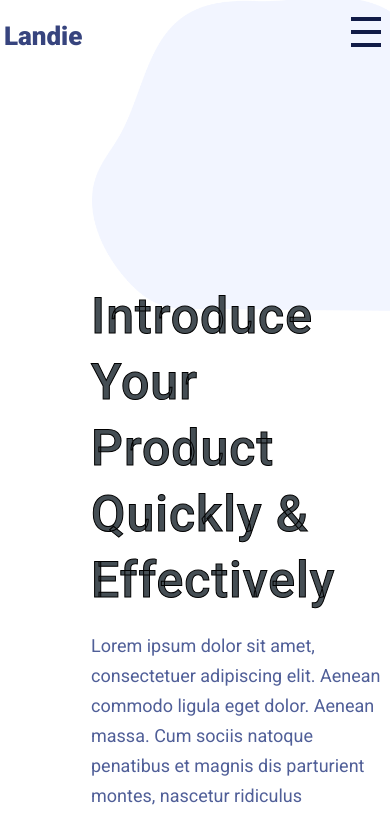
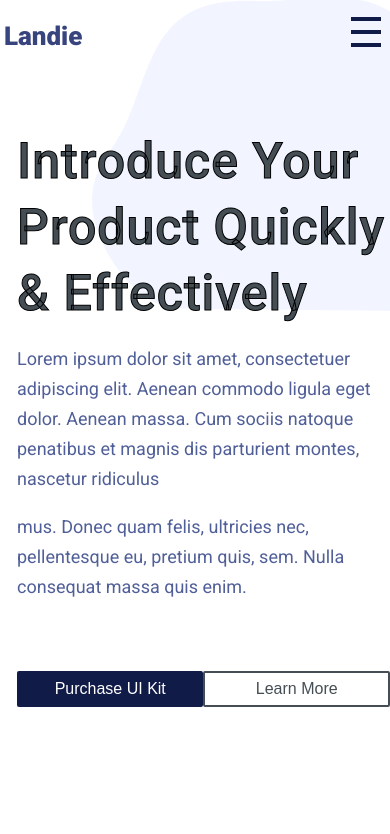
Before and after one commit to DmitrySkok/recruitment-task, a React (Create React App) app: page / in a window 390 px wide. Shown: the top 834 px of the page. Built offline with nearby package versions, Linux system fonts and the light colour scheme.

Commit message:
Add props maxWidth for Container, use it in Hero, Nav

```diff
--- a/src/components/common/Container/Container.js
+++ b/src/components/common/Container/Container.js
@@ -1,11 +1,21 @@
 import styles from './Container.module.scss';
+import PropTypes from 'prop-types';
 
 const Container = (props) => {
+
+  const children = props.children;
+  const maxWidth = props.maxWidth;
+
   return (
-    <div className={styles.container}>
-      {props.children}
+    <div style={{maxWidth: maxWidth}} className={styles.container}>
+      {children}
     </div>
   );
 };
 
+Container.propTypes = {
+  children: PropTypes.object,
+  maxWidth: PropTypes.string
+}
+
 export default Container;
--- a/src/components/common/Container/Container.module.scss
+++ b/src/components/common/Container/Container.module.scss
@@ -1,4 +1,3 @@
 .container {
-  max-width: 1110px;
   margin: 0 auto;
 }
--- a/src/components/views/Header/Header.js
+++ b/src/components/views/Header/Header.js
@@ -6,7 +6,7 @@ import Container from '../../common/Container/Container'
 const Header = () => {
   return (
     <div className={styles.root}>
-      <Container>
+      <Container maxWidth={'1110px'}>
         <NavBar />
       </Container>
     </div>
--- a/src/components/views/Hero/Hero.js
+++ b/src/components/views/Hero/Hero.js
@@ -1,10 +1,12 @@
 import React from 'react';
 import styles from './Hero.module.scss';
 import Button from '../../common/Button/Button'
+import Container from '../../common/Container/Container';
 
 const Hero = () => {
   return (
     <div className={styles.root}>
+      <Container maxWidth={'1274px'}>
         <div className={styles.textBlock}>
           <h1>Introduce Your Product Quickly & Effectively</h1>
           <p>
@@ -22,6 +24,7 @@ const Hero = () => {
             <Button big={true} path={'/moreAboutKits'} transparent={true}>Learn More</Button>
           </div>
         </div>
+      </Container>
     </div>
   )
 }
--- a/src/components/views/Hero/Hero.module.scss
+++ b/src/components/views/Hero/Hero.module.scss
@@ -5,7 +5,8 @@
   margin-top: 204px;
   min-height: 782px;
   padding-top: 55px;
-  padding-left: 91px;
+  padding-left: 17px;
+
   .textBlock {
     max-width: 539px;
     min-height: 132px;
@@ -39,5 +40,7 @@
 @media (max-width: 760px) {
   .root {
     background: none;
+    padding-top: 0;
+    margin-top: 104px;
   }
 }
--- a/src/components/views/NavBar/NavBar.js
+++ b/src/components/views/NavBar/NavBar.js
@@ -23,7 +23,6 @@ const NavBar = () => {
         role='button'
         onClick={() => {
           setIsNavExpanded(!isNavExpanded);
-          console.log(isNavExpanded);
         }}
         className={clsx(styles.hamburger, isNavExpanded && styles.open)}
       >
```
Also changed, not shown: public/images/undraw_mobile_login_ikmv.png (added). Lines whose indentation alone changed are shown as unchanged.
